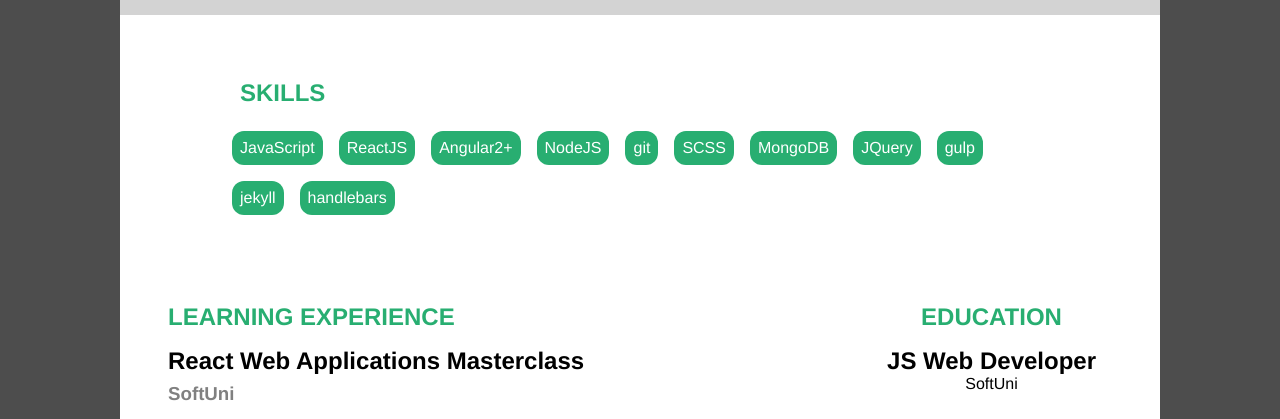
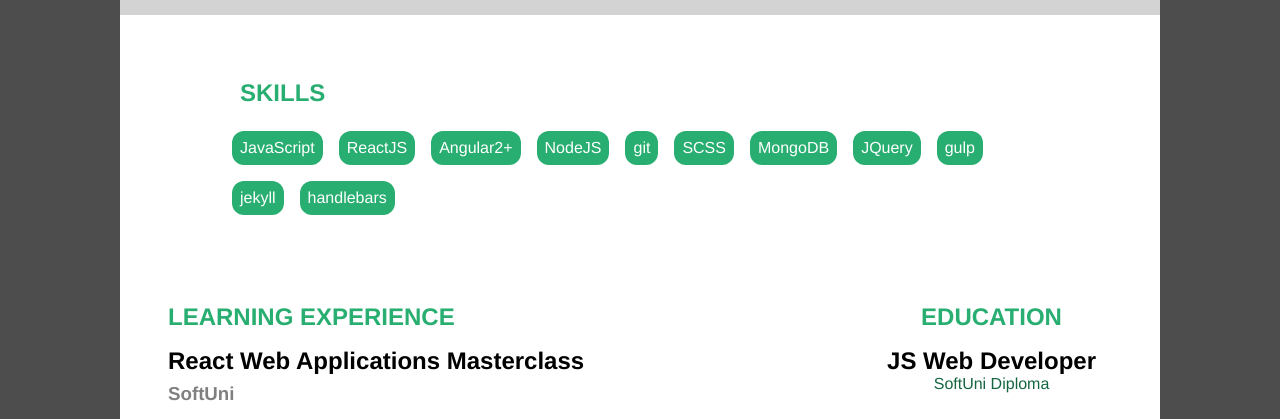
Before and after one commit to amundire/cv, a plain HTML site: page docs/index.html in a window 1280 px wide. Shown: the part 320-739 px from the top of the page. Drawn offline with Linux system fonts and the light colour scheme.

Commit message:
added diploma href

```diff
--- a/docs/css/styles.css
+++ b/docs/css/styles.css
@@ -127,6 +127,10 @@ body {
 
 }
 
+.education a{
+    text-decoration: none;
+    color: rgb(20, 102, 65);
+}
 .education h1{
     color: rgb(40, 174, 113);
     text-transform: uppercase;
--- a/docs/index.html
+++ b/docs/index.html
@@ -130,7 +130,7 @@
                 <section class="education">
                     <h1>Education</h1>
                     <h2>JS Web Developer</h2>
-                    <p>SoftUni</p>
+                    <a href="https://softuni.bg/certificates/details/76128/82838385">SoftUni Diploma</a>
                 </section>
                 <ul class="languages">
                     <h1>Languages</h1>
```
